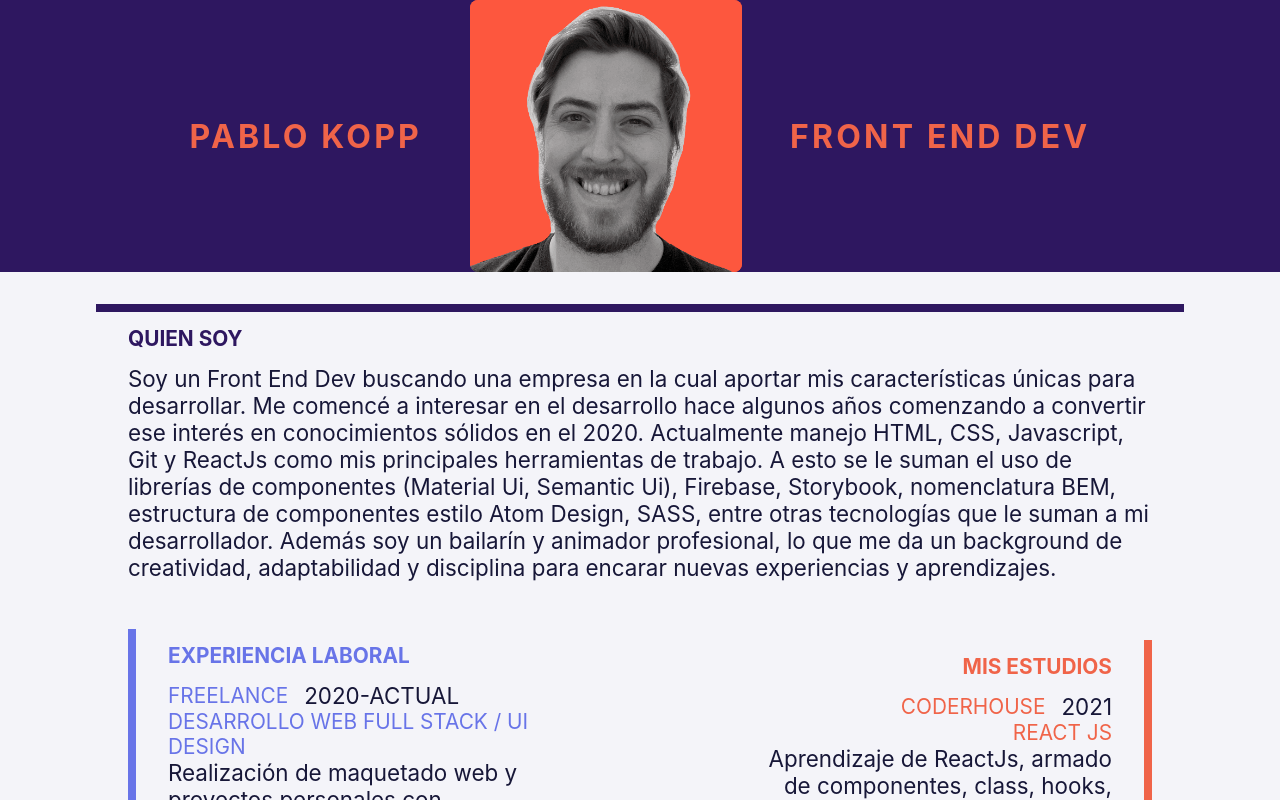
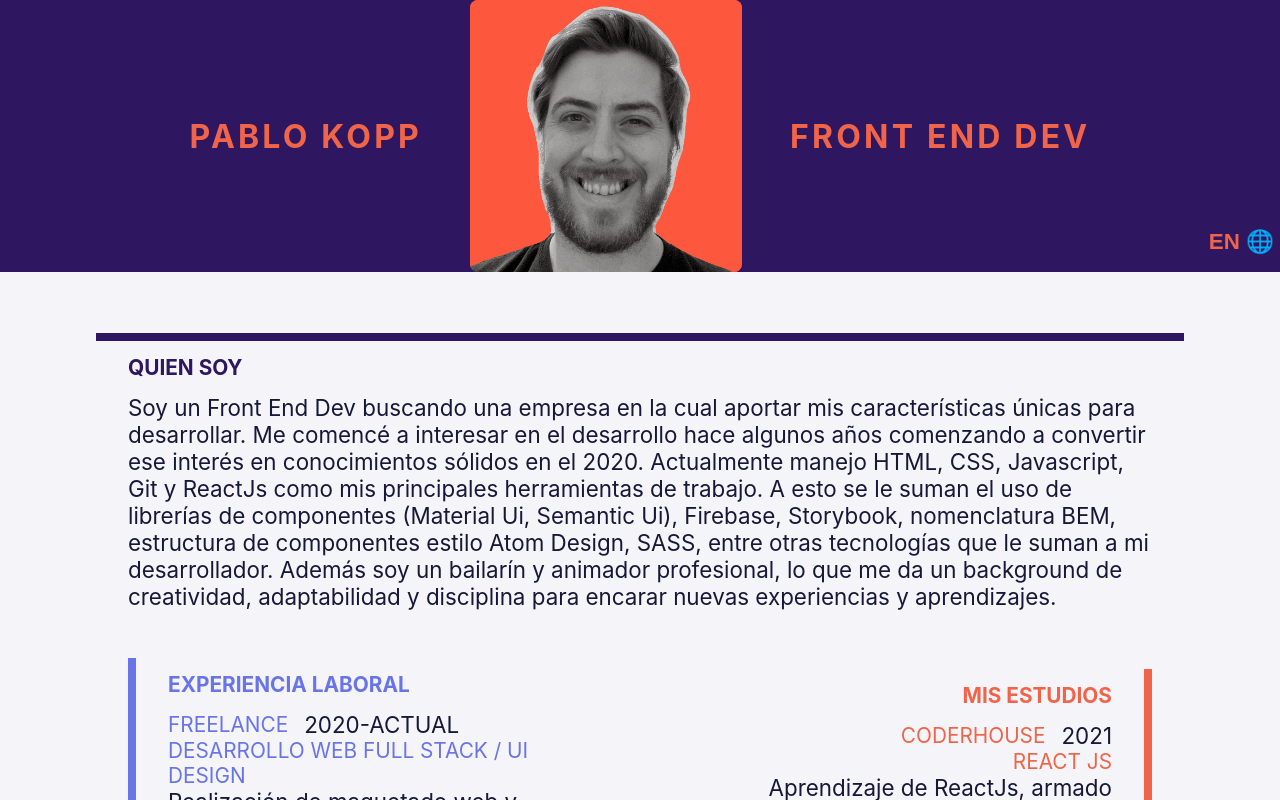
Before and after one commit to pablokopp/new-react-cv, a React (Create React App) app: page / in a window 1280 px wide. Shown: the top 800 px of the page. Built offline with nearby package versions, Linux system fonts and the light colour scheme.

Commit message:
Language / Context

```diff
--- a/src/App.js
+++ b/src/App.js
@@ -3,15 +3,18 @@ import Header from "./containers/Header";
 import WhoAmI from "./containers/WhoAmI";
 import Footer from "./containers/Footer";
 import WorkStudy from "./containers/WorkStudy";
+import { LanguageProvider } from "./context/Language";
+import LanguageChanger from "./components/LanguageChanger";
 
 function App() {
   return (
-    <div className="App">
+    <LanguageProvider>
       <Header />
+      <LanguageChanger />
       <WhoAmI />
       <WorkStudy />
       <Footer />
-    </div>
+    </LanguageProvider>
   );
 }
 
--- a/src/App.scss
+++ b/src/App.scss
@@ -5,12 +5,9 @@ $ntext: #171738;
 $bggray: #f4f4f9;
 $orange: #f06449;
 
-.App {
-  text-align: center;
-  background: $bggray;
-}
 * {
   transition: all 0.3s ease-in-out;
+  text-align: center;
 }
 body {
   font-size: 16px;
@@ -28,8 +25,10 @@ body {
   background-color: $bgblack;
   display: grid;
   grid-template-columns: auto auto auto;
-  grid-template-rows: auto;
-  grid-template-areas: "h1 i h2";
+  grid-template-rows: auto auto;
+  grid-template-areas:
+    "h1 i h2"
+    ". l .";
   justify-content: center;
   align-items: center;
   padding: 1.5rem;
@@ -43,6 +42,7 @@ body {
   .header--2 {
     grid-area: h2;
   }
+
   .img--header,
   .img--headergif {
     margin: 0 2rem;
@@ -74,6 +74,19 @@ body {
   .title--header {
     letter-spacing: 0.2rem;
   }
+}
+.languageChanger {
+  display: flex;
+  justify-content: flex-end;
+  width: 100%;
+  border-radius: 0.2em;
+  border: none;
+  background-color: transparent;
+  color: #f06449;
+  font-weight: 700;
+  font-size: 1.4rem;
+  cursor: pointer;
+  transform: translateY(-2em);
 }
 .whoAmI {
   width: 80%;
@@ -320,7 +333,11 @@ body {
       margin-bottom: 1rem;
     }
   }
-
+  .languageChanger {
+    transform: translateY(0);
+    font-size: 1em;
+    margin-top: 0.2em;
+  }
   .workStudy {
     flex-direction: column;
     width: 90%;
--- /dev/null
+++ b/src/components/LanguageChanger.js
@@ -0,0 +1,17 @@
+import React from "react";
+import { useContext } from "react/cjs/react.development";
+import { Language } from "../context/Language";
+
+const LanguageChanger = () => {
+  const { english, setEnglish } = useContext(Language);
+  const change = () => setEnglish(!english);
+  return (
+    <div>
+      <button className="languageChanger" onClick={change}>
+        {english ? "ES 🌐" : "EN 🌐"}
+      </button>
+    </div>
+  );
+};
+
+export default LanguageChanger;
--- a/src/containers/Study.js
+++ b/src/containers/Study.js
@@ -2,12 +2,25 @@ import React from "react";
 import Title from "../components/Title";
 import StudyExp from "../components/StudyExp";
 import dataS from "../data/dataS.json";
-
+import dataSen from "../data/dataSen.json";
+import { useContext } from "react/cjs/react.development";
+import { Language } from "../context/Language";
 const Study = () => {
+  const { english } = useContext(Language);
   return (
     <div className="study">
-      <Title cnTitle="study" text="MIS ESTUDIOS" />
-      {dataS.map((item) => (
+      <Title cnTitle="study" text={english ? "MY STUDIES" : "MIS ESTUDIOS"} />
+      {english
+        ? dataSen.map((item) => (
+            <StudyExp
+              swhere={item.swhere}
+              swhen={item.swhen}
+              show={item.show}
+              sdesc={item.sdesc}
+              key={item.show}
+            />
+          ))
+        : dataS.map((item) => (
             <StudyExp
               swhere={item.swhere}
               swhen={item.swhen}
--- a/src/containers/WhoAmI.js
+++ b/src/containers/WhoAmI.js
@@ -1,14 +1,23 @@
 import React from "react";
+import { useContext } from "react";
+
 import Title from "../components/Title";
 import Paragraph from "../components/Paragraph";
+import dataES from "../data/whoAmI.json";
+import dataEN from "../data/whoAmIen.json";
+import { Language } from "../context/Language";
+
 const WhoAmI = () => {
+  const { english } = useContext(Language);
+
   return (
     <div className="whoAmI ">
-      <Title cnTitle="whoAmI" text="QUIEN SOY" />
-      <Paragraph
-        cnPar="whoAmI"
-        text="Soy un Front End Dev buscando una empresa en la cual aportar mis características únicas para desarrollar. Me comencé a interesar en el desarrollo hace algunos años comenzando a convertir ese interés en conocimientos sólidos en el 2020. Actualmente manejo HTML, CSS, Javascript, Git y ReactJs como mis principales herramientas de trabajo. A esto se le suman el uso de librerías de componentes (Material Ui, Semantic Ui), Firebase, Storybook, nomenclatura BEM, estructura de componentes estilo Atom Design, SASS, entre otras tecnologías que le suman a mi desarrollador. Además soy un bailarín y animador profesional, lo que me da un background de creatividad, adaptabilidad y disciplina para encarar nuevas experiencias y aprendizajes."
-      />
+      <Title cnTitle="whoAmI" text={english ? "WHO AM I?" : "QUIEN SOY"} />
+      {english ? (
+        <Paragraph cnPar="whoAmI" text={dataEN[0].text} />
+      ) : (
+        <Paragraph cnPar="whoAmI" text={dataES[0].text} />
+      )}{" "}
     </div>
   );
 };
--- a/src/containers/Work.js
+++ b/src/containers/Work.js
@@ -1,13 +1,30 @@
 import React from "react";
+import { useContext } from "react/cjs/react.development";
 import Title from "../components/Title";
 import WorkExp from "../components/WorkExp";
+import { Language } from "../context/Language";
 import dataW from "../data/dataW.json";
+import dataWen from "../data/dataWen.json";
 
 const Work = () => {
+  const { english } = useContext(Language);
   return (
     <div className="work">
-      <Title cnTitle="work" text="EXPERIENCIA LABORAL" />
-      {dataW.map((item) => (
+      <Title
+        cnTitle="work"
+        text={english ? "WORK EXPERIENCE" : "EXPERIENCIA LABORAL"}
+      />
+      {english
+        ? dataWen.map((item) => (
+            <WorkExp
+              jwhere={item.jwhere}
+              jwhen={item.jwhen}
+              jhow={item.jhow}
+              jdesc={item.jdesc}
+              key={item.jhow}
+            />
+          ))
+        : dataW.map((item) => (
             <WorkExp
               jwhere={item.jwhere}
               jwhen={item.jwhen}
--- /dev/null
+++ b/src/context/Language.js
@@ -0,0 +1,13 @@
+import { createContext, useState } from "react";
+
+export const Language = createContext({});
+
+export const LanguageProvider = ({ children }) => {
+  const [english, setEnglish] = useState(false);
+
+  return (
+    <Language.Provider value={{ english, setEnglish }}>
+      {children}
+    </Language.Provider>
+  );
+};
--- /dev/null
+++ b/src/data/dataSen.json
@@ -0,0 +1,27 @@
+[
+
+    {
+        "swhere": "CODERHOUSE",
+        "swhen": "2021",
+        "show": "REACT JS",
+        "sdesc": "Learning ReactJs, building components, class, hooks, use of API, communication with the backend, react router DOM."
+    },
+    {
+        "swhere": "FREECODECAMP",
+        "swhen": "IN PROGRESS",
+        "show": "FRONTEND LIBRARIES",
+        "sdesc": "FreeCodeCamp certifications in Front End development libraries."
+    },
+    {
+        "swhere": "POLOTIC MISIONES",
+        "swhen": "2021",
+        "show": "PYTHON / JAVASCRIPT WEB DEVELOPMENT",
+        "sdesc": "Study of Python and Javascript for the development of web apps."
+    },
+    {
+        "swhere": "UTN RESISTENCIA",
+        "swhen": "2020",
+        "show": " WEB RESPONSIVE DESIGN",
+        "sdesc": "Certification at the UTN in Responsive Web Design using HTML5, CSS3 and Javascript tools"
+    }
+]
--- /dev/null
+++ b/src/data/dataWen.json
@@ -0,0 +1,20 @@
+[
+    {
+        "jwhere":"FREELANCE",
+        "jwhen": "2020-TODAY",
+        "jhow": "FULL STACK WEB DEVELOPMENT / UI DESIGN",
+        "jdesc": "Realization of web mock ups and personal projects with a focus on development using Javascript, HTML, CSS and React."
+    },
+    {
+        "jwhere":"DISNEY CRUISE LINE",
+        "jwhen": "2019-2021",
+        "jhow": "CRUISE STAFF HOST",
+        "jdesc": "Entertainer and coordinator of recreational activities aboard the Disney Fantasy and Disney Dream cruises, sailing through the Caribbean Sea, speaking entirely in English."
+    },
+    {
+        "jwhere":"ACCENTURE",
+        "jwhen": "2011-2015",
+        "jhow": "HELP DESK AGENT",
+        "jdesc": "Troubleshooting and derivation of specific app problems from various projects and general configuration issues."
+    }
+]
--- /dev/null
+++ b/src/data/whoAmI.json
@@ -0,0 +1,5 @@
+[
+    {
+        "text": "Soy un Front End Dev buscando una empresa en la cual aportar mis características únicas para desarrollar. Me comencé a interesar en el desarrollo hace algunos años comenzando a convertir ese interés en conocimientos sólidos en el 2020. Actualmente manejo HTML, CSS, Javascript, Git y ReactJs como mis principales herramientas de trabajo. A esto se le suman el uso de librerías de componentes (Material Ui, Semantic Ui), Firebase, Storybook, nomenclatura BEM, estructura de componentes estilo Atom Design, SASS, entre otras tecnologías que le suman a mi desarrollador. Además soy un bailarín y animador profesional, lo que me da un background de creatividad, adaptabilidad y disciplina para encarar nuevas experiencias y aprendizajes."
+    }
+]
--- /dev/null
+++ b/src/data/whoAmIen.json
@@ -0,0 +1,3 @@
+[{
+    "text":"I am a Front End Dev looking for a company in which to contribute my unique characteristics to develop. I became interested in development a few years ago beginning to turn that interest into solid knowledge in 2020. I currently use HTML, CSS, Javascript, Git and ReactJs as my main work tools. Added to this is the use of component libraries (Material Ui, Semantic Ui), Firebase, Storybook, BEM nomenclature, Atom Design, SASS, among other technologies that help me thrive as a developer. I am also a professional dancer and entertainer, which gives me a background of creativity, adaptability and discipline to face new experiences and learnings."
+}]
```
Lines whose indentation alone changed are shown as unchanged.
